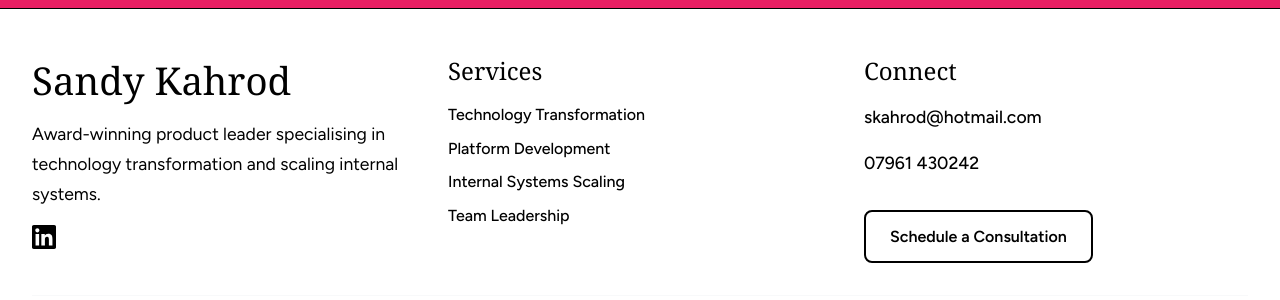
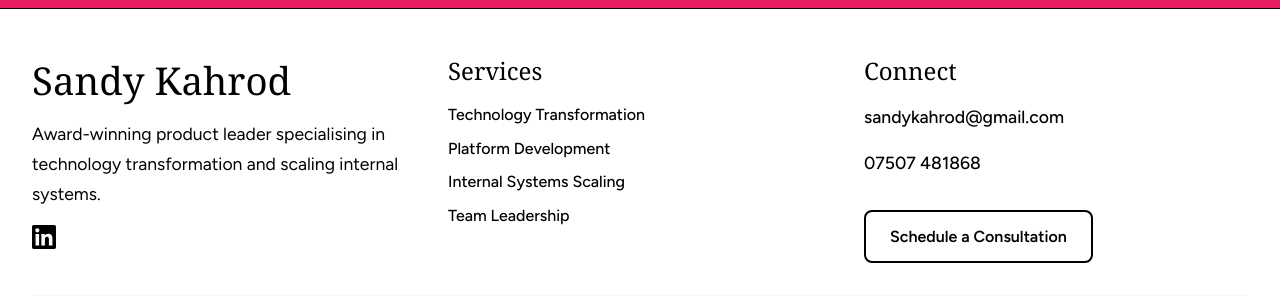
Before and after one commit to skahrod/skahrod.github.io, a Jekyll site: the page built from index.html, in a window 1280 px wide and 900 px high, scrolled down 4403 px. Shown: the part 547-847 px from the top of the window. Built offline with Jekyll 4.4.1, drawn with Linux system fonts in a browser that asks for light colours; some web fonts are replaced.

Commit message:
Change phone number and email

```diff
--- a/_config.yml
+++ b/_config.yml
@@ -6,8 +6,8 @@ url: "https://sandykahrod.co.uk"
 
 # Contact information
 linkedin_username: sandykahrod
-email: skahrod@hotmail.com
-phone: "07961 430242"
+email: sandykahrod@gmail.com
+phone: "07507 481868"
 
 # Brand personality
 tagline: "Transform with Purpose. Build with Heart. Lead with Impact."
```
